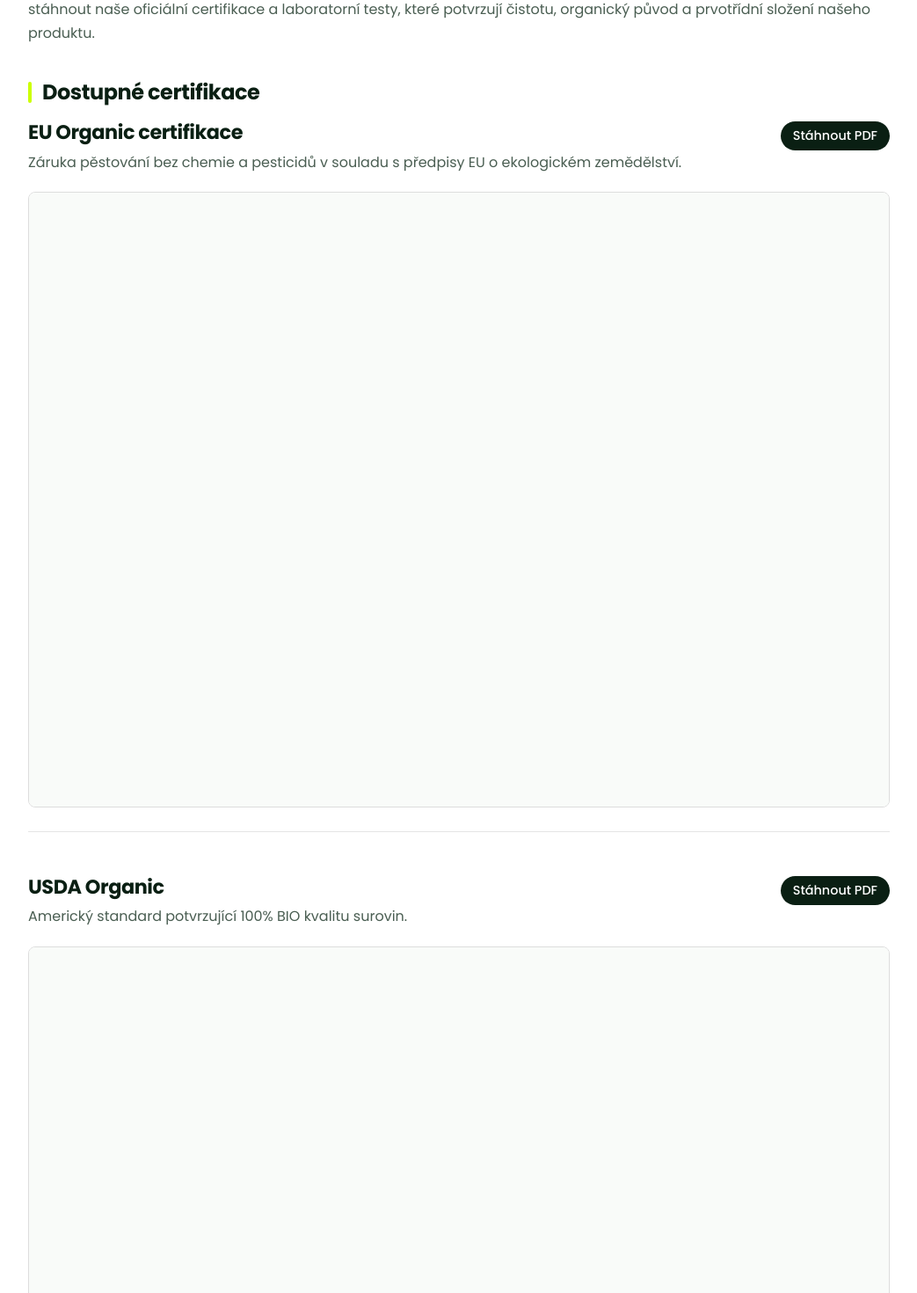
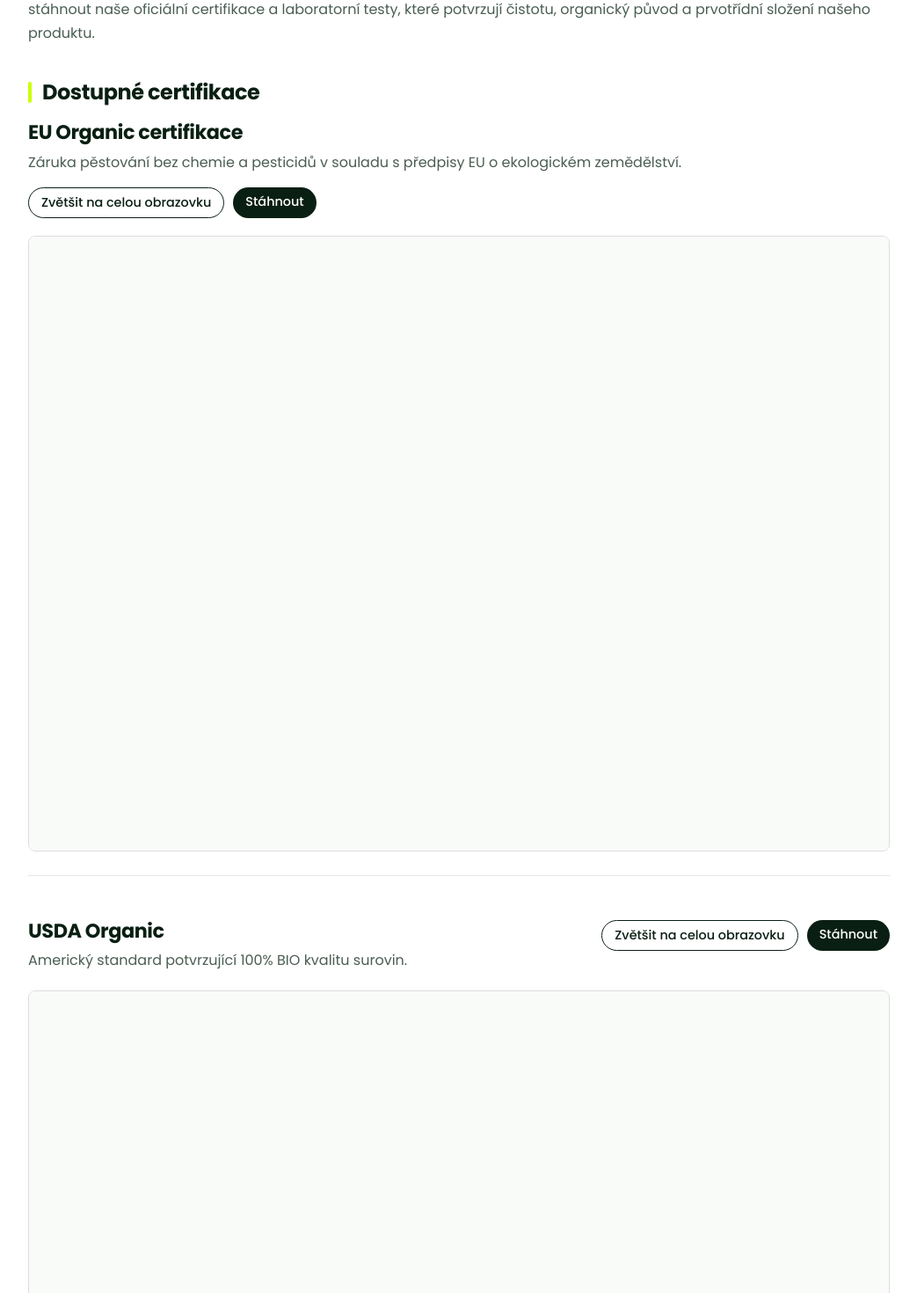
Before and after one commit to dzonas123/matchuji, a Next.js app: page /certifikace in a window 1280 px wide. Shown: the part 440-1910 px from the top of the page at 88% size, without its empty margins (118-1161 px from the left). Built offline with nearby package versions, Linux system fonts and the light colour scheme.

Commit message:
feat: add fullscreen enlarge button for PDFs

```diff
--- a/src/app/certifikace/page.module.css
+++ b/src/app/certifikace/page.module.css
@@ -83,13 +83,30 @@
     text-decoration: none;
     font-size: 0.9rem;
     font-weight: 500;
-    margin-left: 10px;
     transition: all 0.2s ease;
 }
 
 .downloadButton:hover {
     background: var(--color-lime);
     color: var(--color-dark-green);
+}
+
+.secondaryButton {
+    display: inline-block;
+    padding: 6px 14px;
+    background: transparent;
+    color: var(--color-dark-green);
+    border: 1px solid var(--color-dark-green);
+    border-radius: var(--radius-full);
+    text-decoration: none;
+    font-size: 0.9rem;
+    font-weight: 500;
+    transition: all 0.2s ease;
+}
+
+.secondaryButton:hover {
+    background: var(--color-dark-green);
+    color: white;
 }
 
 @media (max-width: 768px) {
--- a/src/app/certifikace/page.tsx
+++ b/src/app/certifikace/page.tsx
@@ -34,7 +34,10 @@ export default function Certifications() {
                                     <h3 style={{ fontSize: '1.4rem', marginBottom: '8px', color: 'var(--color-dark-green)' }}>EU Organic certifikace</h3>
                                     <p style={{ margin: 0 }}>Záruka pěstování bez chemie a pesticidů v souladu s předpisy EU o ekologickém zemědělství.</p>
                                 </div>
-                                <a href="/certifikace/eu-organic.pdf" target="_blank" rel="noopener noreferrer" className={styles.downloadButton}>Stáhnout PDF</a>
+                                <div style={{ display: 'flex', gap: '10px' }}>
+                                    <a href="/certifikace/eu-organic.pdf" target="_blank" rel="noopener noreferrer" className={styles.secondaryButton}>Zvětšit na celou obrazovku</a>
+                                    <a href="/certifikace/eu-organic.pdf" download className={styles.downloadButton}>Stáhnout</a>
+                                </div>
                             </div>
                             <iframe src="/certifikace/eu-organic.pdf" width="100%" height="700px" style={{ border: '1px solid #ddd', borderRadius: '8px' }} title="EU Organic certifikace"></iframe>
                         </div>
@@ -45,7 +48,10 @@ export default function Certifications() {
                                     <h3 style={{ fontSize: '1.4rem', marginBottom: '8px', color: 'var(--color-dark-green)' }}>USDA Organic</h3>
                                     <p style={{ margin: 0 }}>Americký standard potvrzující 100% BIO kvalitu surovin.</p>
                                 </div>
-                                <a href="/certifikace/usda-organic.pdf" target="_blank" rel="noopener noreferrer" className={styles.downloadButton}>Stáhnout PDF</a>
+                                <div style={{ display: 'flex', gap: '10px' }}>
+                                    <a href="/certifikace/usda-organic.pdf" target="_blank" rel="noopener noreferrer" className={styles.secondaryButton}>Zvětšit na celou obrazovku</a>
+                                    <a href="/certifikace/usda-organic.pdf" download className={styles.downloadButton}>Stáhnout</a>
+                                </div>
                             </div>
                             <iframe src="/certifikace/usda-organic.pdf" width="100%" height="700px" style={{ border: '1px solid #ddd', borderRadius: '8px' }} title="USDA Organic"></iframe>
                         </div>
@@ -56,7 +62,10 @@ export default function Certifications() {
                                     <h3 style={{ fontSize: '1.4rem', marginBottom: '8px', color: 'var(--color-dark-green)' }}>CNAS Testing</h3>
                                     <p style={{ margin: 0 }}>Laboratorní testy akreditované organizací CNAS potvrzující nepřítomnost těžkých kovů a dalších škodlivin.</p>
                                 </div>
-                                <a href="/certifikace/cnas-testing.pdf" target="_blank" rel="noopener noreferrer" className={styles.downloadButton}>Stáhnout PDF</a>
+                                <div style={{ display: 'flex', gap: '10px' }}>
+                                    <a href="/certifikace/cnas-testing.pdf" target="_blank" rel="noopener noreferrer" className={styles.secondaryButton}>Zvětšit na celou obrazovku</a>
+                                    <a href="/certifikace/cnas-testing.pdf" download className={styles.downloadButton}>Stáhnout</a>
+                                </div>
                             </div>
                             <iframe src="/certifikace/cnas-testing.pdf" width="100%" height="700px" style={{ border: '1px solid #ddd', borderRadius: '8px' }} title="CNAS Testing"></iframe>
                         </div>
@@ -67,7 +76,10 @@ export default function Certifications() {
                                     <h3 style={{ fontSize: '1.4rem', marginBottom: '8px', color: 'var(--color-dark-green)' }}>EUROFINS Testing</h3>
                                     <p style={{ margin: 0 }}>Nezávislé a vysoce uznávané celosvětové testování mikrobiologické čistoty a kvality potravin.</p>
                                 </div>
-                                <a href="/certifikace/eurofins-testing.pdf" target="_blank" rel="noopener noreferrer" className={styles.downloadButton}>Stáhnout PDF</a>
+                                <div style={{ display: 'flex', gap: '10px' }}>
+                                    <a href="/certifikace/eurofins-testing.pdf" target="_blank" rel="noopener noreferrer" className={styles.secondaryButton}>Zvětšit na celou obrazovku</a>
+                                    <a href="/certifikace/eurofins-testing.pdf" download className={styles.downloadButton}>Stáhnout</a>
+                                </div>
                             </div>
                             <iframe src="/certifikace/eurofins-testing.pdf" width="100%" height="700px" style={{ border: '1px solid #ddd', borderRadius: '8px' }} title="EUROFINS Testing"></iframe>
                         </div>
```
